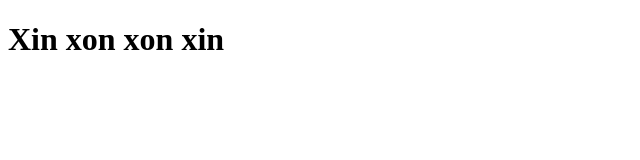
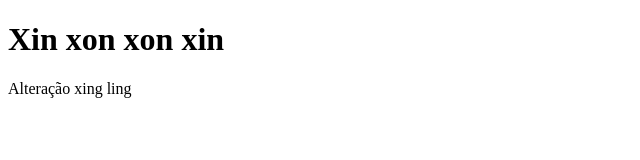
Before and after one commit to GuilhermeCasarim/prova, a plain HTML site: page index.html in a window 1280 px wide. Shown: the whole page, without its empty margins (0-640 px from the left). Drawn offline with Linux system fonts and the light colour scheme.

Commit message:
commit texto xing ling

```diff
--- a/index.html
+++ b/index.html
@@ -7,5 +7,6 @@
 </head>
 <body>
     <h1>Xin xon xon xin</h1>
+    <p>Alteração xing ling</p>
 </body>
 </html>
```
